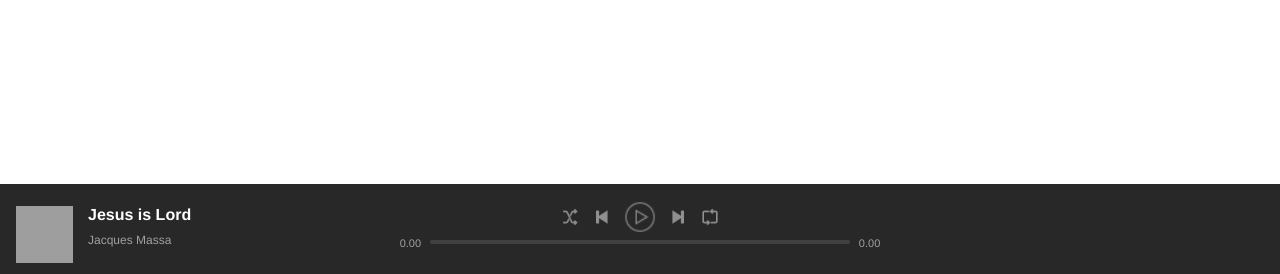
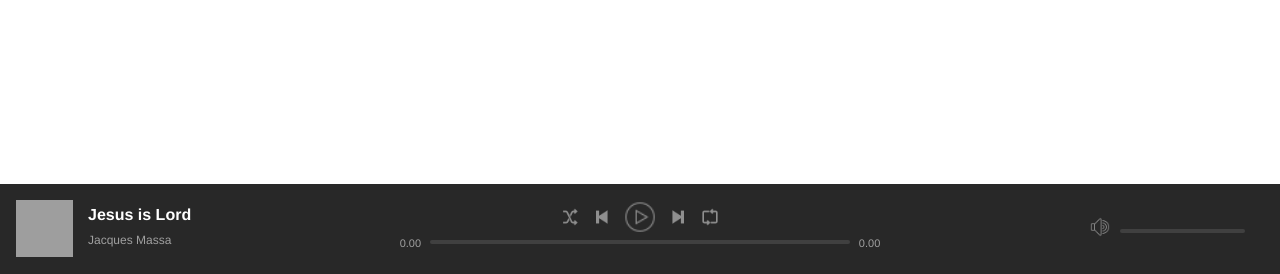
Before and after one commit to jakeibeemassa0908/SpotifyMe, a PHP site: page / in a window 1280 px wide. Shown: the part 526-800 px from the top of the page. Run offline with PHP 8.4, Linux system fonts and the light colour scheme; the visitor is signed in with stand-in values (Sample User, id 1); grey boxes are pictures that could not be loaded.

Commit message:
Add volume button and slider

```diff
--- a/assets/css/style.css
+++ b/assets/css/style.css
@@ -37,7 +37,10 @@ html, body {
     flex-direction: column;
     align-items: center;
 }
-
+#nowPlayingRight{
+     position: relative;
+        margin-top: 16px;
+}
 #nowPlayingBar .content {
     width: 100%;
     height: 57px;
@@ -128,3 +131,12 @@ html, body {
     font-size: 12px;
     color: #a0a0a0;
 }
+.volumeBar{
+    width: 180px;
+    position: absolute;
+    right: 0;
+}
+
+  .volumeBar .progressBar{
+      width: 125px;
+  }
--- a/index.php
+++ b/index.php
@@ -25,9 +25,9 @@ include ("includes/config.php");
 					<span class="albumLink">
 						<img class="albumArtwork" src="https://lh3.googleusercontent.com/gdg509nVE8Ri5-P2SDeoEpzvZ1XRl5hmY26b5Q-Kv68tmr0kN6cVsX6Q7Hl0bHzVNQ=s360" alt="">
 					</span>
-					<div class ="track info">
+					<div class ="trackInfo">
 						<span class="trackName">Jesus is Lord</span>
-						<span class="artistName">Jacques Massa</span>
+						<span class="artistName">Jacques Massa </span>
 					</div>
 				</div>
 			</div>
@@ -65,7 +65,16 @@ include ("includes/config.php");
 				</div>
 			</div>
 			<div id="nowPlayingRight">
-
+				<div class="volumeBar">
+					<button class="controlButton volume" title="Volume Button">
+						<img src="assets/images/icons/volume.png" alt="Volume">
+					</button>
+						<div class="progressBar">
+							<div class="progressBarBg">
+								<div class="progress"></div>
+							</div>
+						</div>
+				</div>
 			</div>
 		</div>
 	</div>
```
Also changed, not shown: assets/images/icons/mute.png (added), assets/images/icons/volume.png (added).
